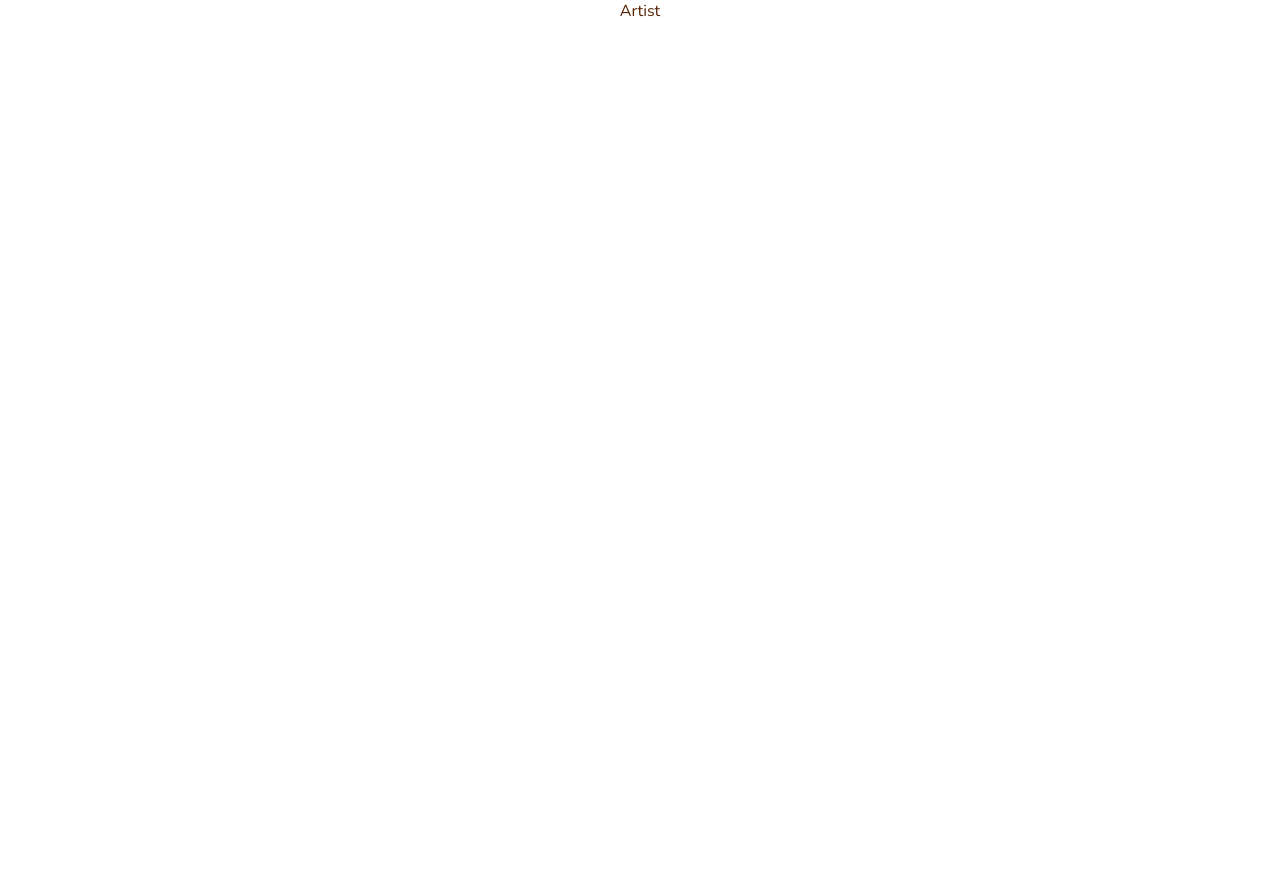
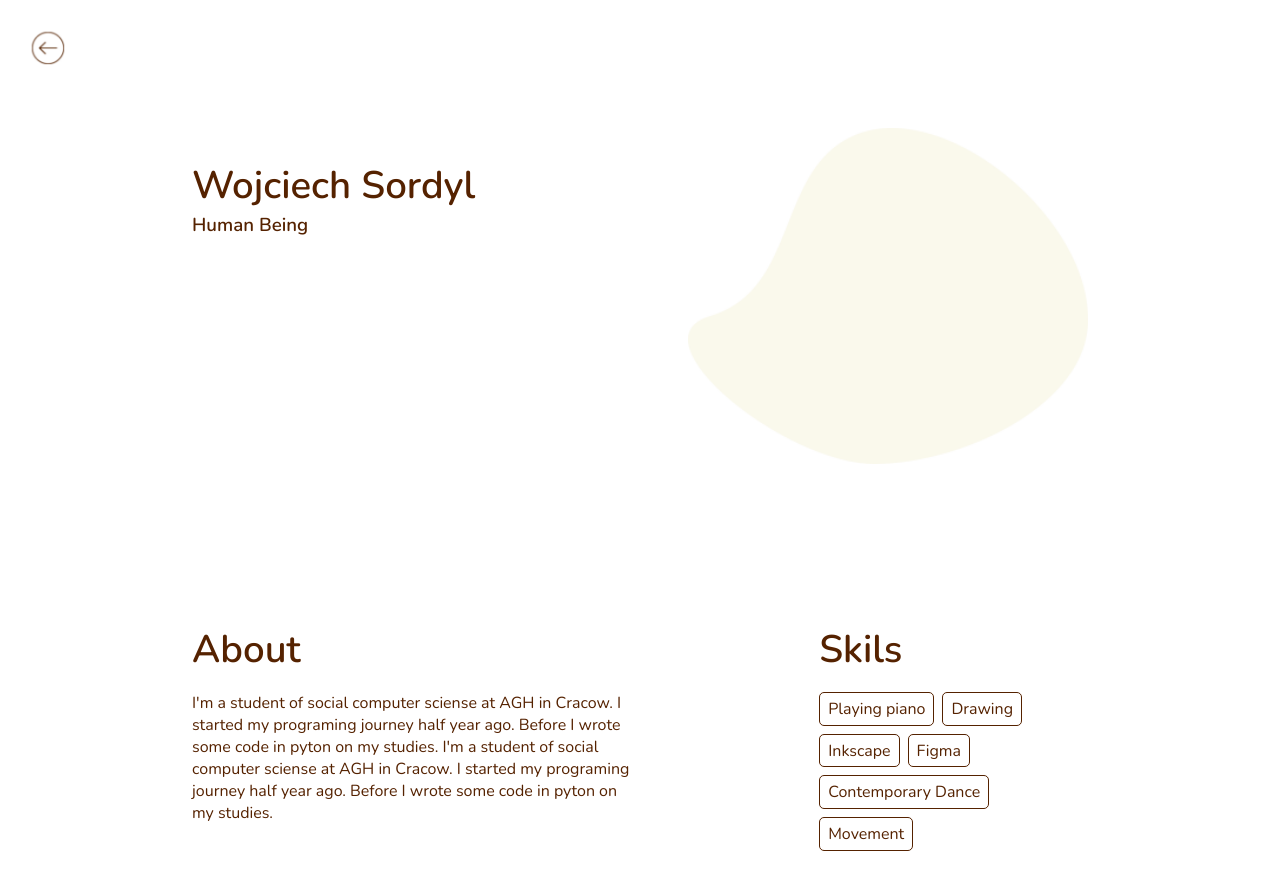
Before and after one commit to Mitiolf/portfolio, a React (Create React App) app: page /artist in a window 1280 px wide. Shown: the top 890 px of the page. Before the commit the page ends 800 px from the top, so only its background shows below. Built offline with nearby package versions, Linux system fonts and the light colour scheme.

Commit message:
second commit

```diff
--- a/src/App.css
+++ b/src/App.css
@@ -21,12 +21,12 @@ body{
   gap: 2em;
   padding: 1.8em 1vw;
 }
-.homepage-h1{
+h1{
   grid-area: 1 / 1 / 2 / 3;
   font-size: 5em;
   opacity: 0.9;
 }
-.homepage-h2{
+h2{
   font-size: 2.4em;
   margin-top: 0.8em;
 }
@@ -48,5 +48,76 @@ a{
 @media screen and (max-width: 500px) {
   .artist-container{
     grid-area: 2 / 1 / 2 / 3;
+    opacity: 1;
+  }
+  .programer-container{
+    grid-area: 3 / 1 / 3 / 3;
+    opacity: 1;
   }
 }
+.back{
+  position: fixed;
+  padding: 1em;
+  margin: 1em;
+  width: 4em;
+  left:0;
+
+}
+
+.first-section{
+  display: grid;
+  grid-template-columns: auto 25em;
+  padding: 8em 15vw;
+  text-align: left;
+}
+.myphoto{
+  width: 25em;
+}
+.about-skils{
+  display: grid;
+  grid-template-columns: 70% 30%;
+  padding: 0 15vw;
+  text-align: left;
+  margin-bottom: 5em;
+}
+.about p {
+  max-width: 35vw;
+  margin-top: 1em;
+}
+.skils ul{
+  list-style-type: none;
+  display: flex;
+  flex-wrap: wrap;
+  padding: 0;
+  margin-top: 1em;
+}
+.skils ul li{
+  border: solid 0.5px var(--text-primary);
+    border-radius: 5px;
+    align-items: center;
+    margin: 0 0.5em 0.5em 0;
+    padding: 0.3em 0.5em;
+}
+.projects{
+  text-align: left;
+  padding: 0 15vw;
+}
+.projects-container{
+  display: flex;
+  flex-direction: row;
+  flex-wrap: wrap;
+  justify-content: space-between;
+  align-items: center;
+  align-content: flex-start;
+  margin-bottom: 3em;
+}
+
+
+
+.projectdemo{
+  border: solid 0.5px var(--text-primary);
+  border-radius: 15px;
+  height: 15em;
+  width: 14em;
+  margin: 2em 0;
+}
--- a/src/components/Artist.jsx
+++ b/src/components/Artist.jsx
@@ -1,8 +1,27 @@
 import React from 'react'
+import { Link } from 'react-router-dom'
+
+import photo from '../img/selfphoto.png'
+import back from '../img/back.png'
 
 const Artist = () => {
   return (
-    <div>Artist</div>
+    <div className='cv-container'>
+    <Link to="/"><img src={back} className='back' alt='back arrow'/></Link>
+
+    <section className='first-section'>
+      <div><h2>Wojciech Sordyl</h2><h3>Human Being</h3></div>
+      <img src={photo} alt='me' className='myphoto'/>
+    </section>
+    <section className='about-skils'>
+      <div className='about'><h2>About</h2>
+        <p>I'm a student of social computer sciense at AGH in Cracow. I started my programing journey half year ago. Before I wrote some code in pyton on my studies. I'm a student of social computer sciense at AGH in Cracow. I started my programing journey half year ago. Before I wrote some code in pyton on my studies.</p>
+      </div>
+      <div className='skils'><h2>Skils</h2>
+        <ul><li>Playing piano</li><li>Drawing</li><li>Inkscape</li><li>Figma</li><li>Contemporary Dance</li><li>Movement</li></ul>
+      </div>
+    </section>
+    </div>
   )
 }
 
--- a/src/components/Homepage.jsx
+++ b/src/components/Homepage.jsx
@@ -6,9 +6,9 @@ import programer from '../img/programer.png'
 const Homepage = () => {
   return (
     <div className='homepage-container'>
-        <h1 className='homepage-h1'>Hi, I'm Wojtek</h1>
-        <div className='programer-container'><Link to="/programer"><img src={programer} alt="programer graphic"/><h2 className='homepage-h2'>Programer</h2></Link></div>
-        <div className='artist-container'><Link to="artist"><img src={artist} alt='artist graphic'/><h2 className='homepage-h2'>Artist</h2></Link></div>
+        <h1>Hi, I'm Wojtek</h1>
+        <div className='programer-container'><Link to="/programer"><img src={programer} alt="programer graphic"/><h2>Programer</h2></Link></div>
+        <div className='artist-container'><Link to="artist"><img src={artist} alt='artist graphic'/><h2>Artist</h2></Link></div>
     </div>
   )
 }
--- a/src/components/Programer.jsx
+++ b/src/components/Programer.jsx
@@ -1,8 +1,33 @@
 import React from 'react'
+import { Link } from 'react-router-dom'
+
+import photo from '../img/selfphoto.png'
+import back from '../img/back.png'
 
 const Programer = () => {
   return (
-    <div>Programer</div>
+    <div className='cv-container'>
+    <Link to="/"><img src={back} className='back' alt='back arrow'/></Link>
+
+      <section className='first-section'>
+        <div><h2>Wojciech Sordyl</h2><h3>Front-end Developer</h3></div>
+        <img src={photo} alt='me' className='myphoto'/>
+      </section>
+      <section className='about-skils'>
+        <div className='about'><h2>About</h2>
+          <p>I'm a student of social computer sciense at AGH in Cracow. I started my programing journey half year ago. Before I wrote some code in pyton on my studies. I'm a student of social computer sciense at AGH in Cracow. I started my programing journey half year ago. Before I wrote some code in pyton on my studies.</p>
+        </div>
+        <div className='skils'><h2>Skils</h2>
+          <ul><li>Html</li><li>JavaScript</li><li>CSS</li><li>React</li><li>Git</li><li>Node</li><li>Figma</li></ul>
+        </div>
+      </section>
+      <section className='projects'>
+        <h2>Projects</h2>
+        <div className='projects-container'>
+          <div className='projectdemo'></div><div className='projectdemo'></div><div className='projectdemo'></div>
+        </div>
+      </section>
+      </div>
   )
 }
 
```
Also changed, not shown: src/img/back.png (added), src/img/selfphoto.png (added).
